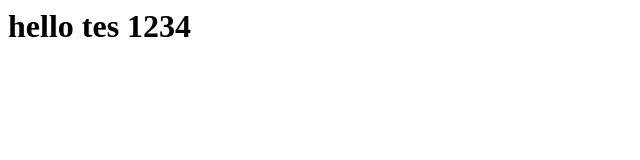
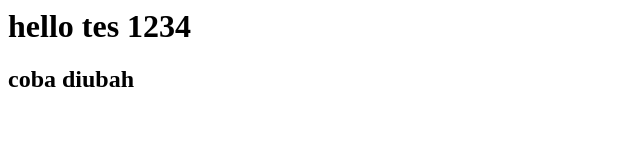
Before and after one commit to AdhDrzt/WC-FE-GDGOC-25, a plain HTML site: page index.html in a window 1280 px wide. Shown: the whole page, without its empty margins (0-640 px from the left). Drawn offline with Linux system fonts and the light colour scheme.

Commit message:
Update index.html

```diff
--- a/index.html
+++ b/index.html
@@ -1,2 +1,3 @@
 
 <h1>hello tes 1234</h1>
+<h2>coba diubah</h2>
```
